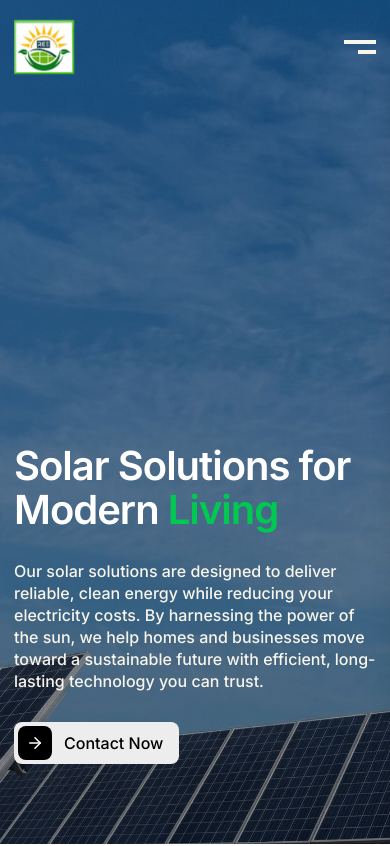
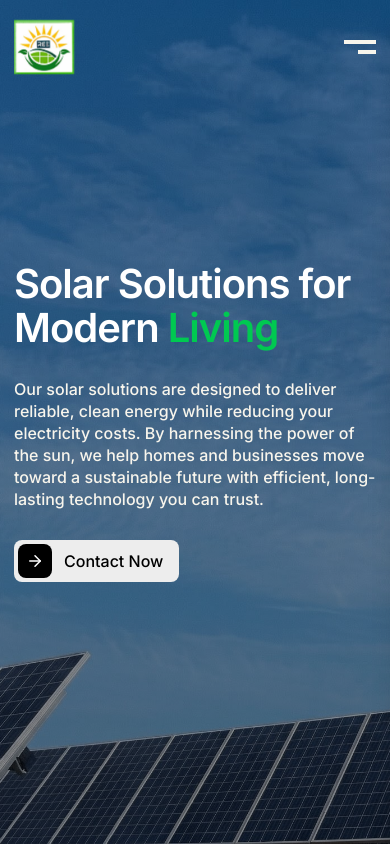
Before and after one commit to Raktim-b/solar-solutions-website, a React (Vite) app: page / in a window 390 px wide. Shown: the top 846 px of the page. Built offline with nearby package versions, Linux system fonts and the light colour scheme; some icons are missing.

Commit message:
landing page done

```diff
--- a/src/Pages/Home/Banner.jsx
+++ b/src/Pages/Home/Banner.jsx
@@ -34,7 +34,7 @@ const Banner = () => {
   return (
     <section
       ref={bannerRef}
-      className="banner-sec sticky top-0 min-h-screen flex items-end pb-20 z-8"
+      className="banner-sec sticky top-0 min-h-screen flex items-center md:items-end pb-0 md:pb-20 z-8"
     >
       <Container>
         <div className="grid lg:grid-cols-[1fr_auto] items-center gap-7.5 ">
```
